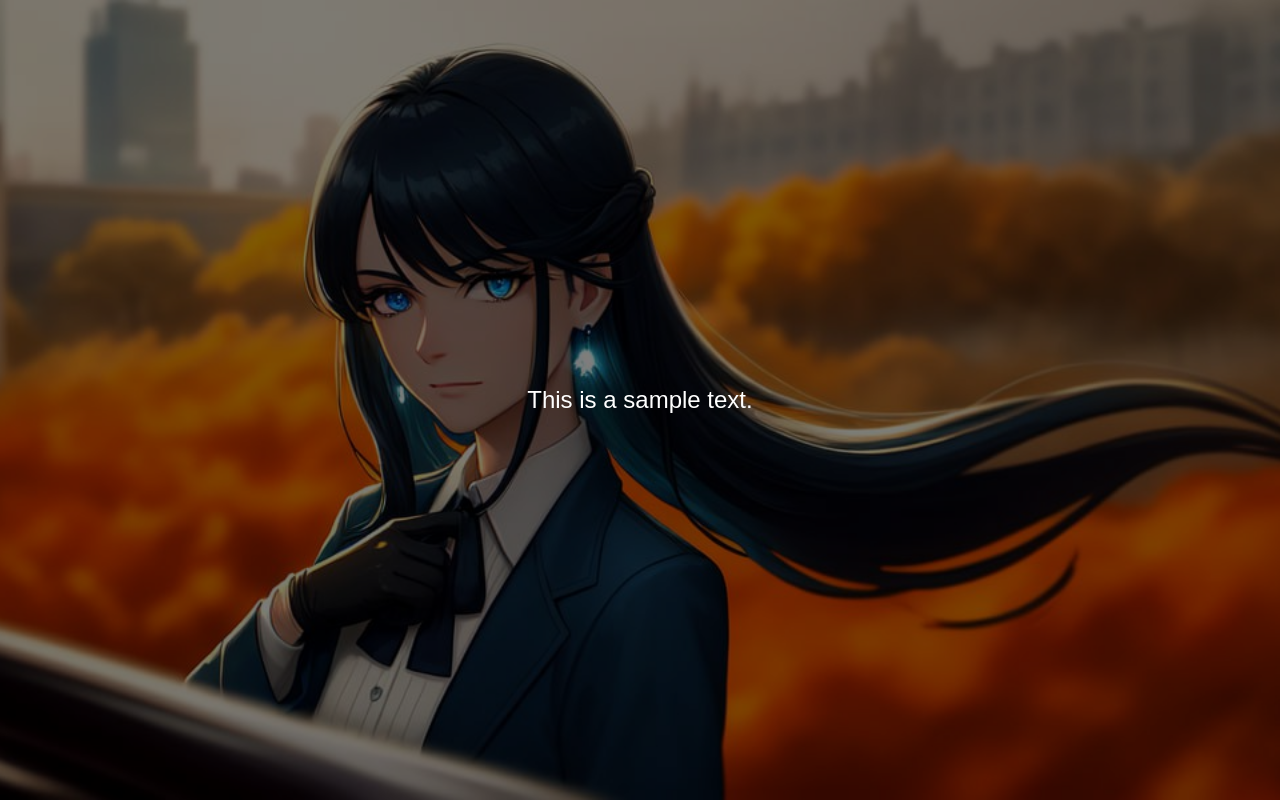
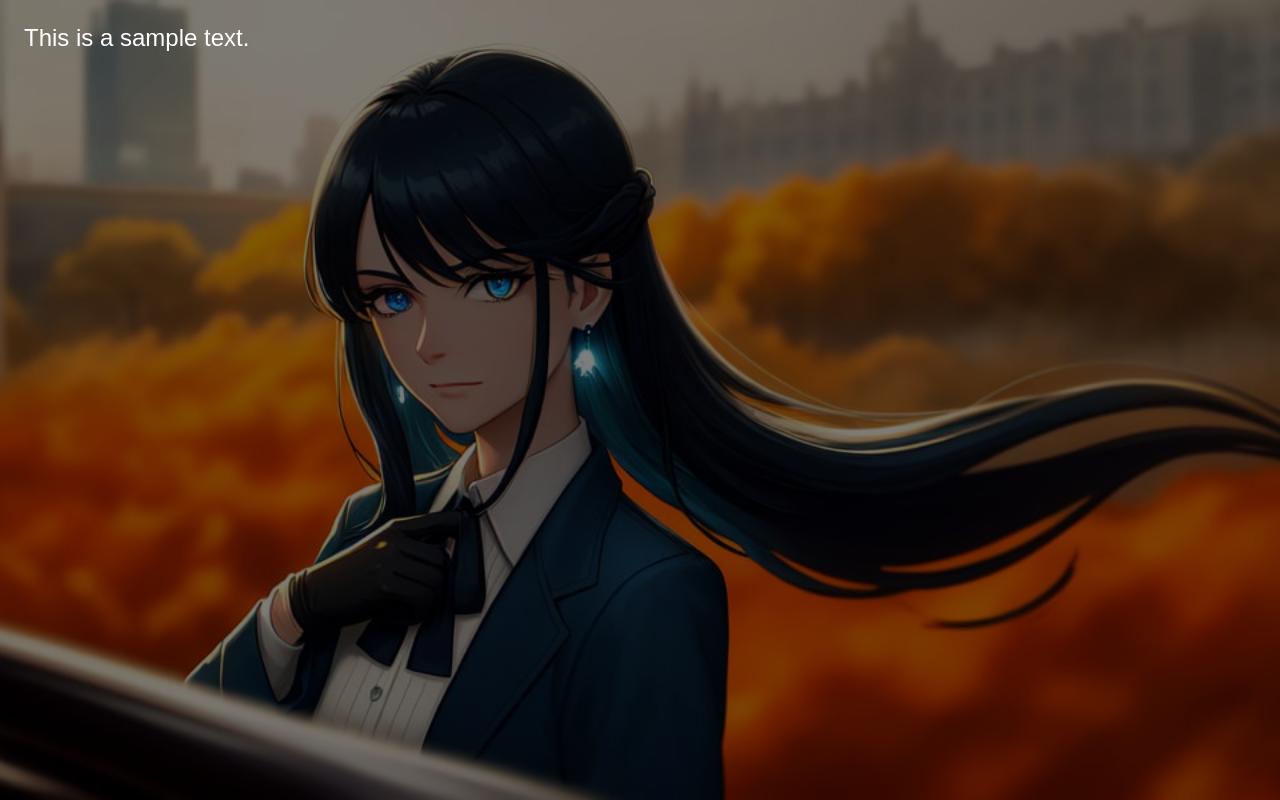
Before and after one commit to kbekulov/VisualNovelJS, a plain HTML site: page index.htm in a window 1280 px wide. Drawn offline with Linux system fonts and the light colour scheme.

Commit message:
modified css

```diff
--- a/style.css
+++ b/style.css
@@ -20,12 +20,13 @@ body, html {
 .container {
   display: flex;
   flex-direction: column;
-  justify-content: center;
-  align-items: center;
+  justify-content: flex-start;
+  align-items: flex-start;
   width: 100%;
   height: 100%;
   background-color: rgba(0, 0, 0, 0.5);
-  text-align: left;
+  padding: 24px;
+  box-sizing: border-box;
   font-size: 24px;
   color: white;
 }
```
